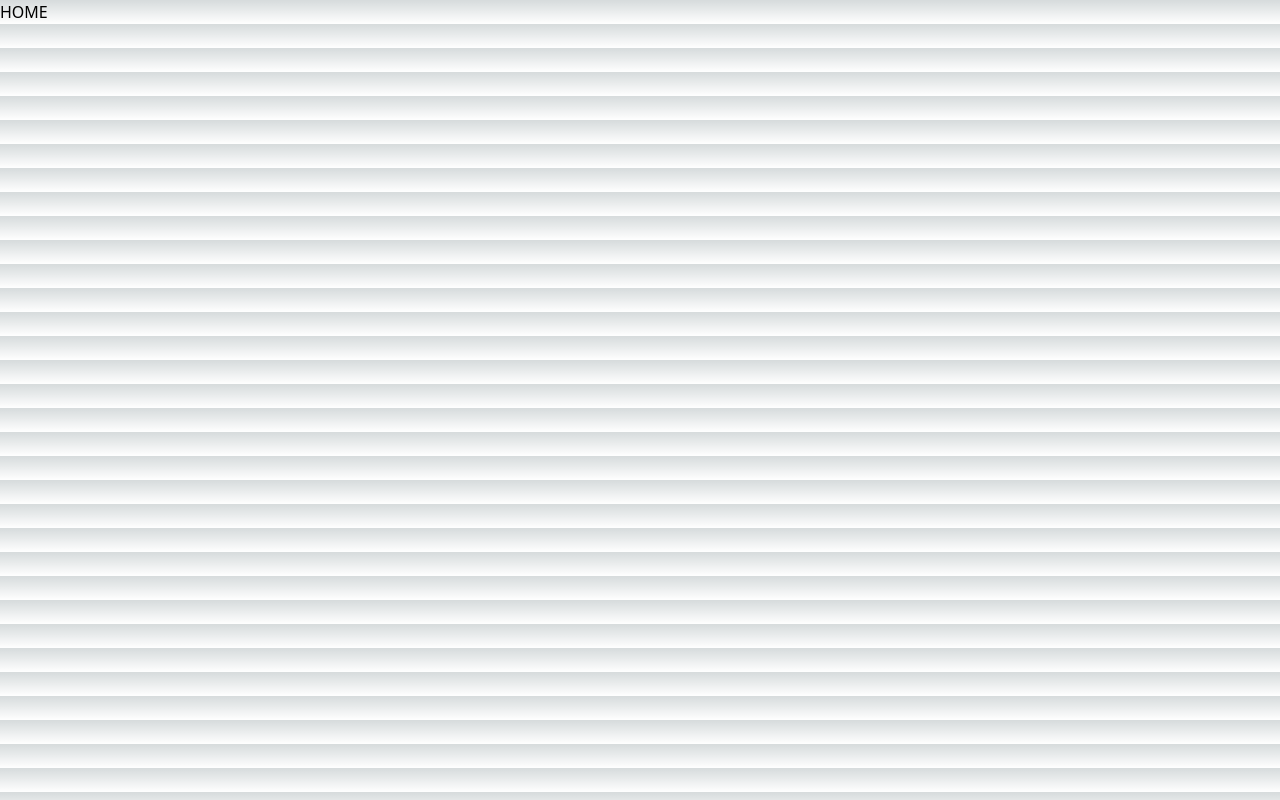
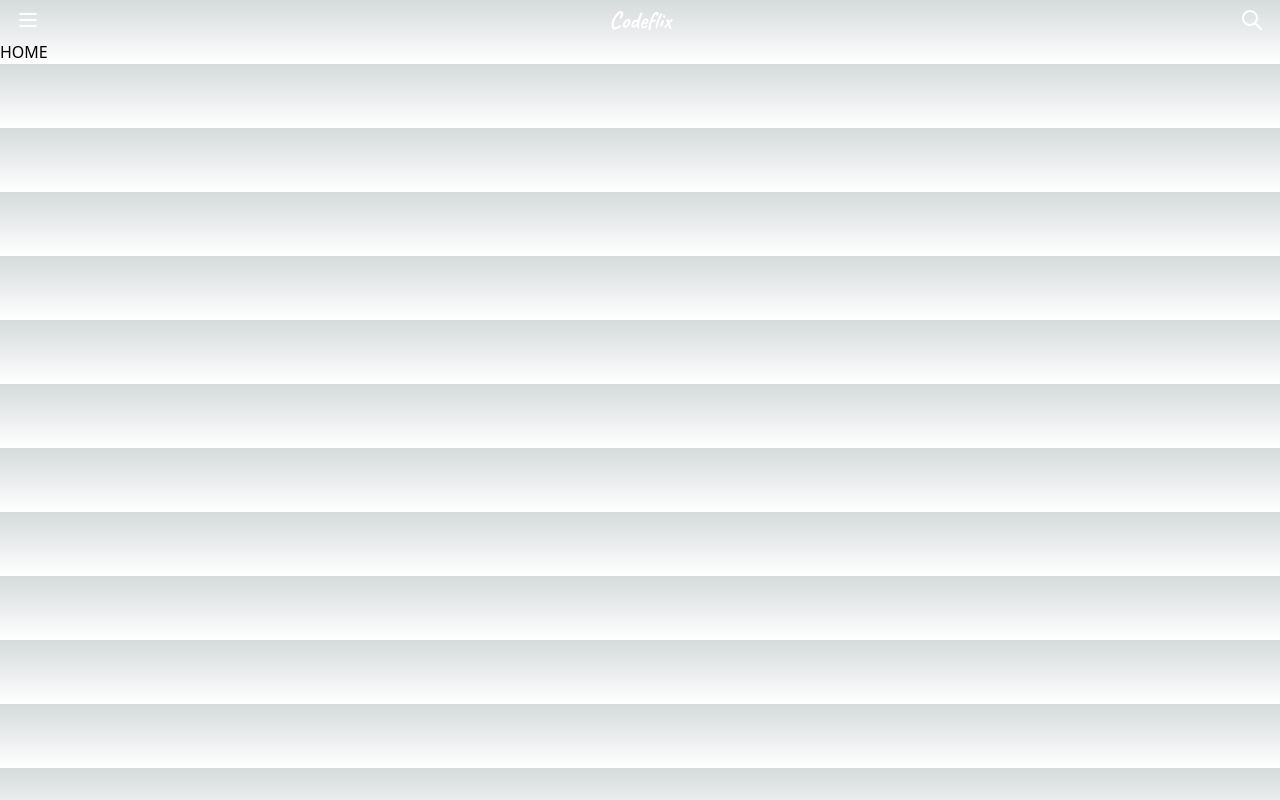
Before and after one commit to kauadeoliveira/codeflix-website, a Next.js app: page / in a window 1280 px wide. Built offline with nearby package versions, Linux system fonts and the light colour scheme.

Commit message:
feat: create Header

```diff
--- a/src/app/layout.tsx
+++ b/src/app/layout.tsx
@@ -1,3 +1,4 @@
+import Header from '@/components/Header'
 import './globals.css'
 
 export const metadata = {
@@ -12,7 +13,13 @@ export default function RootLayout({
 }) {
   return (
     <html lang="en">
+      <head>
+      <link rel="preconnect" href="https://fonts.googleapis.com" />
+      <link rel="preconnect" href="https://fonts.gstatic.com" crossOrigin='anonymous' />
+      <link href="https://fonts.googleapis.com/css2?family=Caveat:wght@700&display=swap" rel="stylesheet" />
+      </head>
       <body>
+        <Header />
         {children}
       </body>
     </html>
--- /dev/null
+++ b/src/components/Header.tsx
@@ -0,0 +1,19 @@
+import { HiOutlineMenu, HiOutlineSearch } from "react-icons/hi";
+
+export default function Header() {
+    return(
+        <header className="flex justify-between items-center text-white text-2xl py-1 px-4">
+            <button>
+                <HiOutlineMenu />
+            </button>
+
+            <a href="/" className="font-caveat">
+                Codeflix
+            </a>
+
+            <button>
+                <HiOutlineSearch />
+            </button>
+        </header>
+    )
+}
--- a/tailwind.config.js
+++ b/tailwind.config.js
@@ -11,7 +11,7 @@ module.exports = {
   theme: {
     extend: {
       fontFamily: {
-        'kalam': ['Kalam', 'cursive']
+        'caveat': ['Caveat', 'cursive']
       }
     },
   },
```
